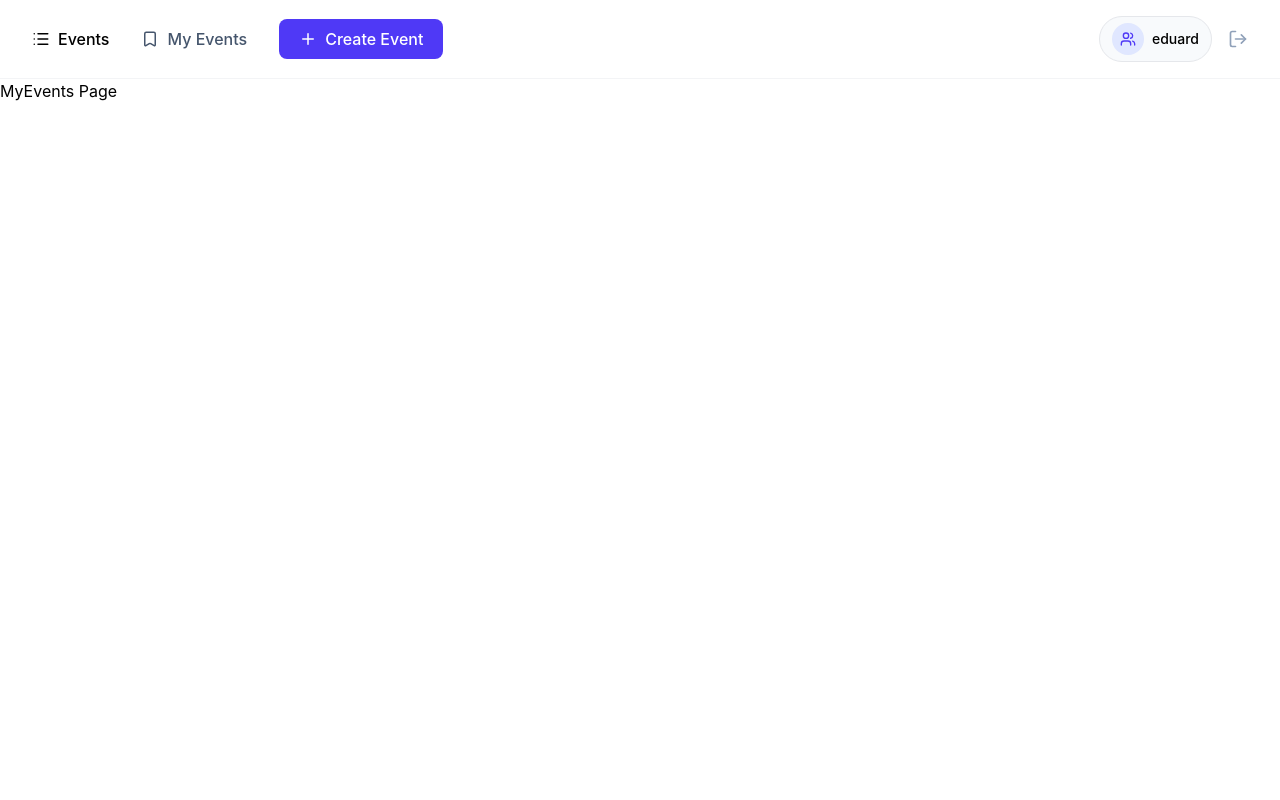
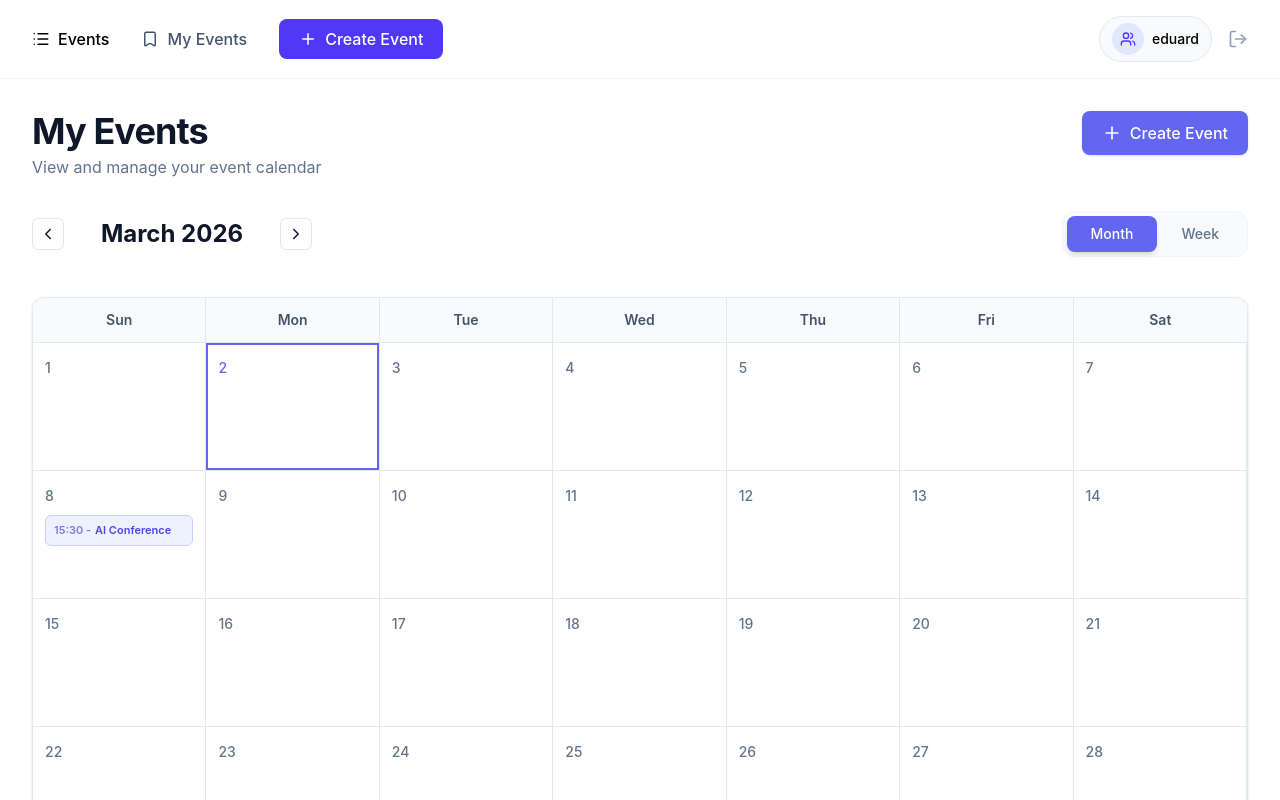
Before and after one commit to m1liaron/Event-Management-System, a React (Vite) app in the folder frontend/: page /my_events in a window 1280 px wide. Shown: the top 800 px of the page. Built offline with nearby package versions, Linux system fonts and the light colour scheme.

Commit message:
feat: UI for my events calendar

```diff
--- /dev/null
+++ b/frontend/src/pages/my-events/components/month-view/month-view.tsx
@@ -0,0 +1,54 @@
+
+interface MonthViewProps {
+  days: number[];
+  padding: number[];
+  daysInMonth: number;
+  startDayPadding: number;
+  currentDate: Date;
+}
+
+const MonthView: React.FC<MonthViewProps> = ({ days, padding, daysInMonth, startDayPadding, currentDate }) => {
+  const daysOfWeek = ['Sun', 'Mon', 'Tue', 'Wed', 'Thu', 'Fri', 'Sat'];
+  const today = new Date();
+
+  return (
+    <div className="border border-slate-200 rounded-xl overflow-hidden shadow-sm">
+      <div className="grid grid-cols-7 border-b border-slate-200 bg-slate-50">
+        {daysOfWeek.map((day) => (
+          <div key={day} className="py-3 text-center text-sm font-semibold text-slate-600 border-r border-slate-200 last:border-r-0">
+            {day}
+          </div>
+        ))}
+      </div>
+      <div className="grid grid-cols-7">
+        {padding.map((_, i) => (
+          <div key={`pad-${i}`} className="h-32 border-b border-r border-slate-200 bg-slate-50/30" />
+        ))}
+        {days.map((day) => {
+          const hasEvent = day === 8;
+          const isToday =
+            day === today.getDate() &&
+            currentDate.getMonth() === today.getMonth() &&
+            currentDate.getFullYear() === today.getFullYear();
+
+          return (
+            <div key={day} className={`h-32 border-b border-r border-slate-200 p-3 hover:bg-slate-50 relative group ${isToday ? 'ring-2 ring-inset ring-[#6366f1] z-10' : ''}`}>
+              <span className={`text-sm font-medium ${isToday ? 'text-[#6366f1]' : 'text-slate-500'}`}>{day}</span>
+              {hasEvent && (
+                <div className="mt-2 bg-[#eef2ff] text-[#4f46e5] text-[11px] px-2 py-1.5 rounded-md border border-[#c7d2fe] font-semibold flex items-center gap-1">
+                  <span className="opacity-70">15:30 -</span>
+                  <span className="truncate">AI Conference</span>
+                </div>
+              )}
+            </div>
+          );
+        })}
+        {Array.from({ length: (7 - ((daysInMonth + startDayPadding) % 7)) % 7 }).map((_, i) => (
+          <div key={`end-pad-${i}`} className="h-32 border-b border-r border-slate-200 bg-slate-50/30" />
+        ))}
+      </div>
+    </div>
+  );
+};
+
+export { MonthView };
--- /dev/null
+++ b/frontend/src/pages/my-events/components/week-view/week-view.tsx
@@ -0,0 +1,76 @@
+import type React from "react";
+
+interface CalendarEvent {
+  time: string;
+  title: string;
+}
+
+interface WeekDay {
+  day: string;
+  date: number;
+  events: CalendarEvent[];
+  active?: boolean;
+}
+
+interface WeekViewProps {
+  weekDays: WeekDay[];
+  currentDate: Date;
+}
+
+const WeekView: React.FC<WeekViewProps> = ({ weekDays, currentDate }) => 	{
+    const today = new Date();
+    const isToday = (day: number) =>
+            day === today.getDate() &&
+            currentDate.getMonth() === today.getMonth() &&
+            currentDate.getFullYear() === today.getFullYear();
+
+
+    return (
+        <div className="grid grid-cols-7 gap-4">
+            {weekDays.map((item) => (
+                <div
+                    key={item.date}
+                    className={`min-h-[220px] rounded-2xl p-5 border-2 transition-all flex flex-col gap-2 ${
+                        isToday(item.date)
+                            ? "border-[#6366f1] bg-white shadow-lg shadow-indigo-50"
+                            : "border-slate-100 bg-white"
+                    }`}
+                >
+                    <div className="mb-2">
+                        <span className="block text-sm font-bold text-slate-900">
+                            {item.day}
+                        </span>
+                        <span
+                            className={`text-lg font-bold ${isToday(item.date) ? "text-[#6366f1]" : "text-slate-500"}`}
+                        >
+                            {item.date}
+                        </span>
+                    </div>
+                    <div className="flex-grow flex flex-col gap-2">
+                        {item.events.length > 0 ? (
+                            item.events.map((event) => (
+                                <div
+                                    key={event.time}
+                                    className="bg-[#eef2ff] p-3 rounded-xl border border-indigo-50"
+                                >
+                                    <div className="text-[11px] font-bold text-[#6366f1] leading-tight">
+                                        {event.time}
+                                    </div>
+                                    <div className="text-[11px] font-bold text-[#6366f1] leading-tight">
+                                        {event.title}
+                                    </div>
+                                </div>
+                            ))
+                        ) : (
+                            <span className="text-sm font-medium text-slate-400 mt-2">
+                                No events
+                            </span>
+                        )}
+                    </div>
+                </div>
+            ))}
+        </div>
+    );
+};
+
+export { WeekView }
--- a/frontend/src/pages/my-events/my-events.tsx
+++ b/frontend/src/pages/my-events/my-events.tsx
@@ -1,5 +1,93 @@
+import React, { useState } from 'react';
+import { ChevronLeft, ChevronRight, Plus } from 'lucide-react';
+import { MonthView } from './components/month-view/month-view';
+import { WeekView } from './components/week-view/week-view';
+
 const MyEventsPage: React.FC = () => {
-	return <h1>MyEvents Page</h1>;
+  const [view, setView] = useState<'month' | 'week'>('month');
+  const [currentDate, setCurrentDate] = useState(new Date());
+
+  const today = new Date();
+  const year = currentDate.getFullYear();
+  const month = currentDate.getMonth();
+  const monthName = currentDate.toLocaleString('default', { month: 'long' });
+
+  // Data helpers
+  const daysInMonth = new Date(year, month + 1, 0).getDate();
+  const startDayPadding = new Date(year, month, 1).getDay();
+  const days = Array.from({ length: daysInMonth }, (_, i) => i + 1);
+  const padding = Array.from({ length: startDayPadding }, (_, i) => i);
+
+  const weekDays = Array.from({ length: 7 }, (_, i) => {
+    const dayDate = new Date(year, month, i + 1);
+    return {
+      day: dayDate.toLocaleString('default', { weekday: 'short' }),
+      date: dayDate.getDate(),
+      events: dayDate.getDate() === 8 ? [{ time: '15:30', title: 'AI Conference' }] : [],
+      active: dayDate.getDate() === 6
+    };
+  });
+
+  return (
+    <div className="p-8 bg-white min-h-screen font-sans text-slate-900">
+      {/* Header */}
+      <div className="flex justify-between items-start mb-8">
+        <div>
+          <h1 className="text-4xl font-bold tracking-tight">My Events</h1>
+          <p className="text-slate-500 mt-1">View and manage your event calendar</p>
+        </div>
+        <button type='button' className="flex items-center gap-2 bg-[#6366f1] hover:bg-[#5558e3] text-white px-5 py-2.5 rounded-lg font-medium shadow-sm transition-all">
+          <Plus size={20} /> Create Event
+        </button>
+      </div>
+
+      {/* Controls */}
+      <div className="flex justify-between items-center mb-10">
+        <div className="flex items-center gap-2">
+          <button type='button' onClick={() => setCurrentDate(new Date(year, month - 1, 1))} className="p-1.5 hover:bg-slate-50 rounded-md border border-slate-200 cursor-pointer">
+            <ChevronLeft size={18} />
+          </button>
+          <h2 className="text-2xl font-bold px-4 min-w-[200px] text-center">{monthName} {year}</h2>
+          <button type='button' onClick={() => setCurrentDate(new Date(year, month + 1, 1))} className="p-1.5 hover:bg-slate-50 rounded-md border border-slate-200 cursor-pointer">
+            <ChevronRight size={18} />
+          </button>
+          {currentDate.getMonth() !== today.getMonth() && (
+            <button type='button' onClick={() => setCurrentDate(new Date())} className="ml-2 px-3 py-1 hover:bg-slate-50 rounded-md border border-slate-200 text-sm font-medium cursor-pointer">
+              Today
+            </button>
+          )}
+        </div>
+
+        <div className="flex bg-slate-50 p-1 rounded-xl border border-slate-100">
+          {(['month', 'week'] as const).map((v) => (
+            <button
+			  type='button'
+              key={v}
+              onClick={() => setView(v)}
+              className={`px-6 py-2 rounded-lg font-medium text-sm capitalize transition-all cursor-pointer ${
+                view === v ? 'bg-[#6366f1] text-white shadow-md' : 'text-slate-500 hover:text-slate-700'
+              }`}
+            >
+              {v}
+            </button>
+          ))}
+        </div>
+      </div>
+
+      {/* Conditional Rendering */}
+      {view === 'month' ? (
+        <MonthView
+			days={days}
+			padding={padding}
+			daysInMonth={daysInMonth}
+			startDayPadding={startDayPadding}
+			currentDate={currentDate}
+		/>
+      ) : (
+        <WeekView weekDays={weekDays} currentDate={currentDate} />
+      )}
+    </div>
+  );
 };
 
 export { MyEventsPage };
```
